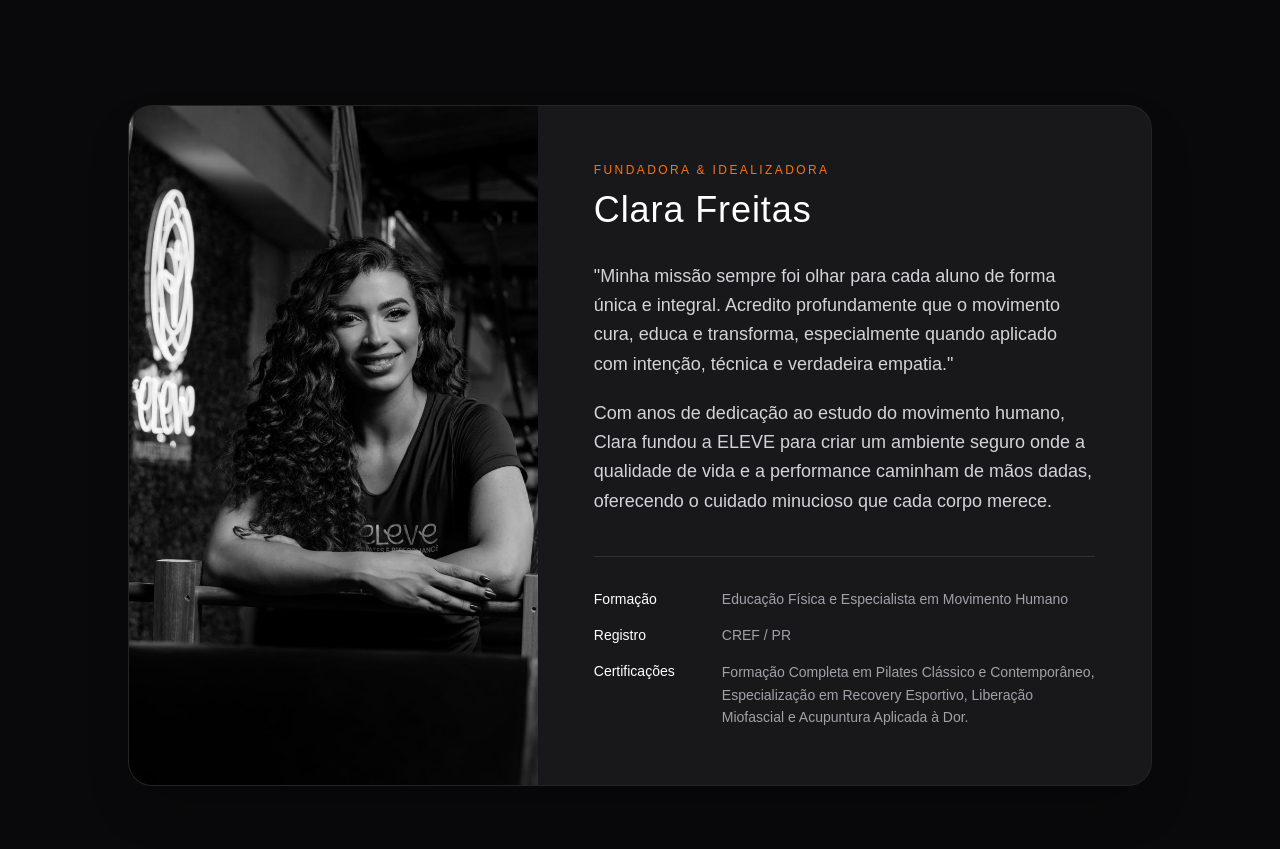
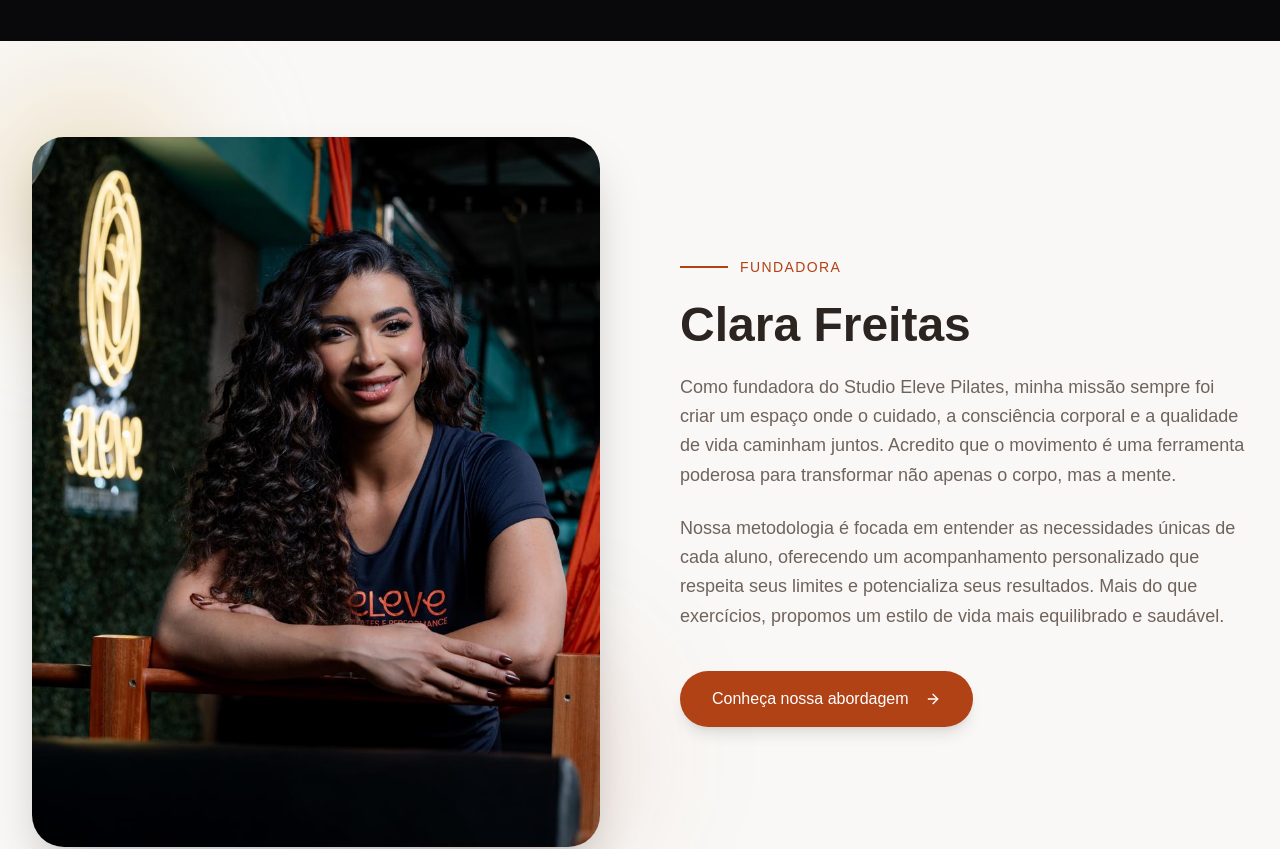
Before and after one commit to acdomzgc-web/studio-eleve-pilates, a React (Vite) app: page / in a window 1280 px wide. Shown: the part 4840-5689 px from the top of the page. Built offline with nearby package versions, Linux system fonts and the light colour scheme.

Commit message:
feat: Update founder profile picture on home page

```diff
--- a/src/components/home/Founder.tsx
+++ b/src/components/home/Founder.tsx
@@ -1,55 +1,60 @@
-import fotoClara from '@/assets/foto-clara-fundadora-a7076.jpeg'
+import { ArrowRight } from 'lucide-react'
+import { Button } from '@/components/ui/button'
+import founderImg from '@/assets/foto-clara-fundadora-80944.jpeg'
 
-export default function Founder() {
+export function Founder() {
   return (
-    <section className="container mx-auto px-4 py-16">
-      <div className="max-w-5xl mx-auto bg-zinc-900 border border-white/5 rounded-3xl overflow-hidden flex flex-col md:flex-row shadow-2xl">
-        <div className="w-full md:w-2/5 aspect-[4/5] md:aspect-auto relative">
+    <section id="founder" className="py-24 bg-background relative overflow-hidden">
+      <div className="container mx-auto px-4 sm:px-6 lg:px-8 relative z-10">
+        <div className="flex flex-col lg:flex-row items-center gap-12 lg:gap-20">
+          <div className="w-full lg:w-1/2 relative">
+            <div className="aspect-[3/4] md:aspect-[4/5] overflow-hidden rounded-[2rem] shadow-2xl relative z-10">
               <img
-            src={fotoClara}
+                src={founderImg}
                 alt="Clara Freitas - Fundadora"
-            className="w-full h-full object-cover object-center grayscale hover:grayscale-0 transition-all duration-1000"
+                className="w-full h-full object-cover object-center transition-transform duration-700 hover:scale-105"
               />
             </div>
+            {/* Decorative background elements */}
+            <div className="absolute -bottom-10 -right-10 w-64 h-64 bg-primary/10 rounded-full blur-3xl -z-10"></div>
+            <div className="absolute -top-10 -left-10 w-48 h-48 bg-secondary/50 rounded-full blur-3xl -z-10"></div>
+          </div>
 
-        <div className="w-full md:w-3/5 p-8 md:p-14 flex flex-col justify-center">
-          <span className="text-orange-500 tracking-[0.2em] text-xs font-medium mb-3 uppercase block">
-            Fundadora & Idealizadora
+          <div className="w-full lg:w-1/2 flex flex-col justify-center">
+            <div className="inline-flex items-center gap-3 mb-6">
+              <span className="w-12 h-[2px] bg-primary"></span>
+              <span className="text-primary font-medium tracking-widest uppercase text-sm">
+                Fundadora
               </span>
-          <h2 className="text-3xl md:text-4xl font-light tracking-wide text-white mb-8">
+            </div>
+
+            <h2 className="text-3xl md:text-4xl lg:text-5xl font-bold text-foreground mb-6">
               Clara Freitas
             </h2>
 
-          <div className="space-y-5 text-zinc-300 font-light leading-relaxed mb-10 text-lg">
+            <div className="space-y-6 text-muted-foreground text-lg leading-relaxed mb-10">
               <p>
-              "Minha missão sempre foi olhar para cada aluno de forma única e integral. Acredito
-              profundamente que o movimento cura, educa e transforma, especialmente quando aplicado
-              com intenção, técnica e verdadeira empatia."
+                Como fundadora do Studio Eleve Pilates, minha missão sempre foi criar um espaço onde
+                o cuidado, a consciência corporal e a qualidade de vida caminham juntos. Acredito
+                que o movimento é uma ferramenta poderosa para transformar não apenas o corpo, mas a
+                mente.
               </p>
               <p>
-              Com anos de dedicação ao estudo do movimento humano, Clara fundou a ELEVE para criar
-              um ambiente seguro onde a qualidade de vida e a performance caminham de mãos dadas,
-              oferecendo o cuidado minucioso que cada corpo merece.
+                Nossa metodologia é focada em entender as necessidades únicas de cada aluno,
+                oferecendo um acompanhamento personalizado que respeita seus limites e potencializa
+                seus resultados. Mais do que exercícios, propomos um estilo de vida mais equilibrado
+                e saudável.
               </p>
             </div>
 
-          <div className="space-y-4 pt-8 border-t border-white/10">
-            <div className="flex flex-col sm:flex-row sm:items-center gap-1 sm:gap-4">
-              <span className="text-white font-medium text-sm w-28 shrink-0">Formação</span>
-              <span className="text-zinc-400 text-sm font-light">
-                Educação Física e Especialista em Movimento Humano
-              </span>
-            </div>
-            <div className="flex flex-col sm:flex-row sm:items-center gap-1 sm:gap-4">
-              <span className="text-white font-medium text-sm w-28 shrink-0">Registro</span>
-              <span className="text-zinc-400 text-sm font-light">CREF / PR</span>
-            </div>
-            <div className="flex flex-col sm:flex-row sm:items-start gap-1 sm:gap-4">
-              <span className="text-white font-medium text-sm w-28 shrink-0">Certificações</span>
-              <span className="text-zinc-400 text-sm font-light leading-relaxed">
-                Formação Completa em Pilates Clássico e Contemporâneo, Especialização em Recovery
-                Esportivo, Liberação Miofascial e Acupuntura Aplicada à Dor.
-              </span>
+            <div>
+              <Button
+                size="lg"
+                className="rounded-full h-14 px-8 text-base shadow-lg hover:shadow-xl transition-all duration-300"
+              >
+                Conheça nossa abordagem
+                <ArrowRight className="ml-2 w-5 h-5" />
+              </Button>
             </div>
           </div>
         </div>
@@ -57,3 +62,5 @@ export default function Founder() {
     </section>
   )
 }
+
+export default Founder
```
Also changed, not shown: .skip.config.json, src/assets/foto-clara-fundadora-80944.jpeg (added), src/main.tsx (line endings or trailing spaces), vite-plugin-react-uid.js (line endings or trailing spaces). Lines whose indentation alone changed are shown as unchanged.
